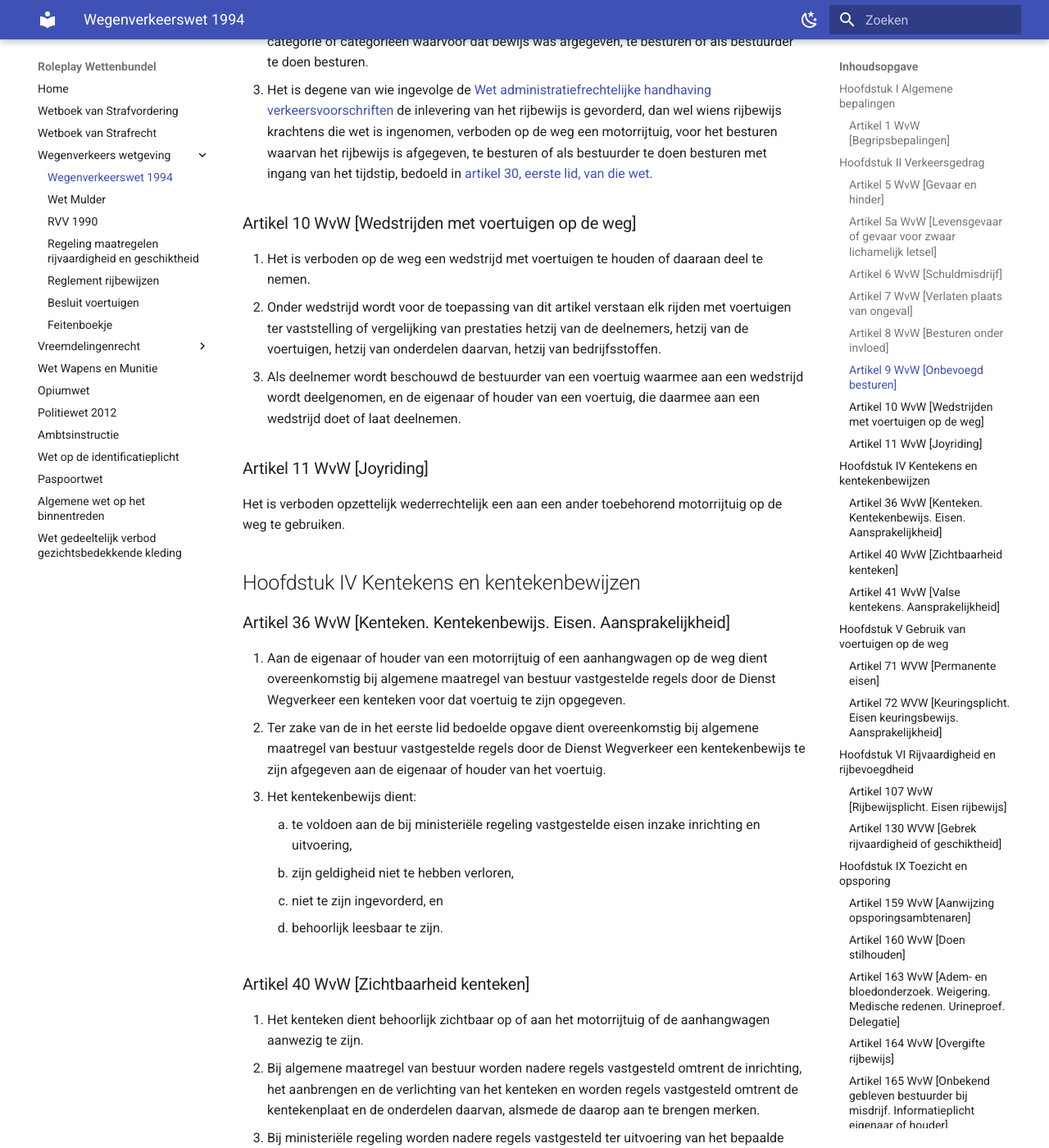
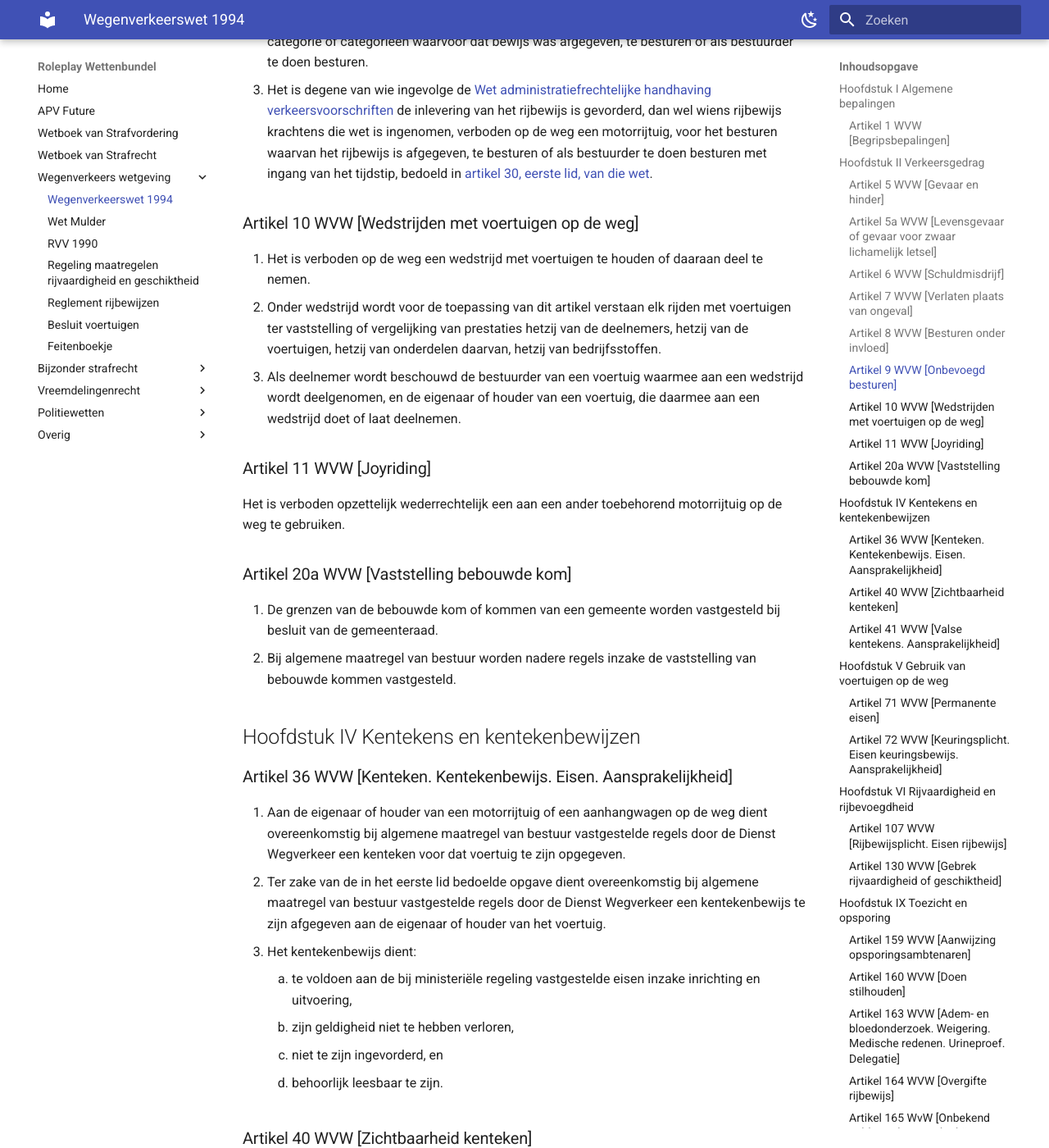
Before and after one commit to EnriqueFernandez20/FutureRP-Wettenbundel, an MkDocs documentation site: the page built from docs/wegenverkeerswet/wegenverkeerswet-1994.md, in a window 1280 px wide and 1400 px high, scrolled down 3399 px. Shown: the whole window at 82% size. Built offline with MkDocs 1.6.1 and Material for MkDocs 9.7.7, drawn with Linux system fonts in a browser that asks for light colours; some of the changed text lies outside the part shown.

```diff
--- /dev/null
+++ b/docs/algemene-plaatselijke-verordening.md
@@ -0,0 +1,34 @@
+# Algemene Plaatselijke Verordening Future
+
+## Hoofdstuk 1 - Algemene Bepalingen
+
+### Artikel 1:1 APV [Algemene Bepalingen]
+
+In deze verordening wordt verstaan onder:
+
+1. openbare plaats: een voor het publiek toegankelijke plaats, waaronder begrepen de weg als bedoeld onder b;
+2. weg: weg, als bedoeld in artikel 1, eerste lid, onder b, van de Wegenverkeerswet 1994;
+3. openbaar water: wateren die voor het publiek bevaarbaar of op andere wijze toegankelijk zijn;
+4. bebouwde kom: de bebouwde kom of kommen waarvan de Gemeenteraad de grenzen heeft vastgesteld overeenkomstig [artikel 20a van de Wegenverkeerswet 1994](./wegenverkeerswet/wegenverkeerswet-1994.md#artikel-20a-wvw-vaststelling-bebouwde-kom) in zijn besluit van [BESLUIT];
+5. Inbrekerswerktuigen: Middelen die bestemd zijn om een inbraak te vergemakkelijken, waaronder lockpicks en breekijzers;
+
+## Artikel 1:2 APV [Opsporing]
+
+Met de opsporing van feiten strafbaar gesteld bij of krachtens deze wet is belast de opsporingsambtenaar zoals bedoeld in [artikel 141 van het Wetboek van Strafvordering](./wetboek-van-strafvordering.md#artikel-141-wvsv-algemene-opsporingsbevoegdheid).
+
+## Hoofdstuk 2 - Openbare orde
+
+### Artikel 2:1 APV [Samenscholing en ongeregeldheden]
+
+1. Het is verboden op een openbare plaats deelte nemen aan een samenscholing, onnodig op te dringen of door uitdagend gedrag aanleiding te geven tot ongeregeldheden, dan welte vechten.
+2. Degene die op een openbare plaats:
+
+    1. aanwezig is bij een voorval waardoor ongeregeldheden ontstaan of dreigen te ontstaan;
+    2. aanwezig is bij een gebeurtenis die aanleiding geeft tot toeloop van publiek waardoor ongeregeldheden ontstaan of dreigen te ontstaan; of
+    3. zich bevindt in of aanwezig is bij een samenscholing;
+
+    is verplicht op bevel van een ambtenaar van de politie zijn weg te vervolgen of zich in de door hem aangewezen richting te verwijderen.
+
+3. Het is verboden zich te begeven of te bevinden op openbare plaatsen die door of vanwege het bevoegd gezag in het belang van de openbare veiligheid of ter voorkoming van wanordelijkheden zijn afgezet.
+4. De burgemeester kan ontheffing verlenen van het in het derde lid gestelde verbod.
+5. Samenscholing wordt gestraft met een gevangenisstraf van ten hoogste 3 maanden of met een geldboete van de 2e categorie.
--- a/docs/wegenverkeerswet/wegenverkeerswet-1994.md
+++ b/docs/wegenverkeerswet/wegenverkeerswet-1994.md
@@ -2,7 +2,7 @@
 
 ## Hoofdstuk I Algemene bepalingen
 
-### Artikel 1 WvW [Begripsbepalingen]
+### Artikel 1 WVW [Begripsbepalingen]
 
 1. In deze wet en de daarop berustende bepalingen wordt, tenzij anders blijkt, verstaan onder:
     1. Onze Minister: Onze Minister van Infrastructuur en Milieu;
@@ -21,11 +21,11 @@
 
 ## Hoofdstuk II Verkeersgedrag
 
-### Artikel 5 WvW [Gevaar en hinder]
+### Artikel 5 WVW [Gevaar en hinder]
 
 Het is een ieder verboden zich zodanig te gedragen dat gevaar op de weg wordt veroorzaakt of kan worden veroorzaakt of dat het verkeer op de weg wordt gehinderd of kan worden gehinderd.
 
-### Artikel 5a WvW [Levensgevaar of gevaar voor zwaar lichamelijk letsel]
+### Artikel 5a WVW [Levensgevaar of gevaar voor zwaar lichamelijk letsel]
 
 1. Het is een ieder verboden opzettelijk zich zodanig in het verkeer te gedragen dat de verkeersregels in ernstige mate worden geschonden, indien daarvan levensgevaar of gevaar voor zwaar lichamelijk letsel voor een ander te duchten is. Als zodanige verkeersgedragingen kunnen de volgende gedragingen worden aangemerkt:
     1. onvoldoende rechts houden op onoverzichtelijke plaatsen;
@@ -43,11 +43,11 @@ Het is een ieder verboden zich zodanig te gedragen dat gevaar op de weg wordt ve
     13. overtreden van andere verkeersregels van soortgelijk belang als die onder a tot en met l genoemd.
 2. Bij de toepassing van het eerste lid wordt mede in aanmerking genomen de mate waarin de verdachte verkeerde in de toestand, bedoeld in artikel 8, eerste, tweede, derde, vierde of vijfde lid.
 
-### Artikel 6 WvW [Schuldmisdrijf]
+### Artikel 6 WVW [Schuldmisdrijf]
 
 Het is een ieder die aan het verkeer deelneemt verboden zich zodanig te gedragen dat een aan zijn schuld te wijten verkeersongeval plaatsvindt waardoor een ander wordt gedood of waardoor een ander zwaar lichamelijk letsel wordt toegebracht of zodanig lichamelijk letsel dat daaruit tijdelijke ziekte of verhindering in de uitoefening van de normale bezigheden ontstaat.
 
-### Artikel 7 WvW [Verlaten plaats van ongeval]
+### Artikel 7 WVW [Verlaten plaats van ongeval]
 
 1. Het is degene die bij een verkeersongeval is betrokken of door wiens gedraging een verkeersongeval is veroorzaakt, verboden de plaats van het ongeval te verlaten indien:
     1. bij dat ongeval, naar hij weet of redelijkerwijs moet vermoeden, een ander is gedood dan wel letsel aan een ander is toegebracht;
@@ -55,32 +55,37 @@ Het is een ieder die aan het verkeer deelneemt verboden zich zodanig te gedragen
     3. daardoor, naar hij weet of redelijkerwijs moet vermoeden, een ander aan wie bij dat ongeval letsel is toegebracht, in hulpeloze toestand wordt achtergelaten.
 2. Het eerste lid, aanhef en onderdelen a en b, is niet van toepassing op degene die op de plaats van het ongeval behoorlijk de gelegenheid heeft geboden tot vaststelling van zijn identiteit en, voor zover hij een motorrijtuig bestuurde, tevens van de identiteit van dat motorrijtuig.
 
-### Artikel 8 WvW [Besturen onder invloed]
+### Artikel 8 WVW [Besturen onder invloed]
 
 1. Het is een ieder verboden een voertuig te besturen, als bestuurder te doen besturen of als begeleider op te treden, terwijl hij verkeert onder zodanige invloed van een stof, waarvan hij weet of redelijkerwijs moet weten, dat het gebruik daarvan — al dan niet in combinatie met het gebruik van een andere stof — de rijvaardigheid kan verminderen, dat hij niet tot behoorlijk besturen of tot behoorlijk te begeleiden in staat moet worden geacht.
 2. Het is een ieder verboden een voertuig te besturen, als bestuurder te doen besturen of als begeleider op te treden na zodanig gebruik van alcoholhoudende drank, dat:
     1. het alcoholgehalte in zijn adem bij een onderzoek hoger blijkt te zijn dan 220 microgram alcohol per liter uitgeademde lucht, dan wel
     2. het alcoholgehalte in zijn bloed bij een onderzoek hoger blijkt te zijn dan 0,5 milligram alcohol per milliliter bloed.
 
-### Artikel 9 WvW [Onbevoegd besturen]
+### Artikel 9 WVW [Onbevoegd besturen]
 
 1. Het is degene die weet of redelijkerwijs moet weten dat hem bij rechterlijke uitspraak of strafbeschikking de bevoegdheid tot het besturen van motorrijtuigen is ontzegd, verboden gedurende de tijd dat hem die bevoegdheid is ontzegd, op de weg een motorrijtuig te besturen of als bestuurder te doen besturen.
 2. Het is degene van wie ingevolge [artikel 164](#artikel-164-wvw-overgifte-rijbewijs) de overgifte van een op zijn naam gesteld rijbewijs, een hem door het daartoe bevoegde gezag buiten Nederland afgegeven rijbewijs of een internationaal rijbewijs is gevorderd, dan wel van wie zodanig bewijs is ingevorderd en aan wie dat bewijs niet is teruggegeven, verboden op de weg een motorrijtuig van de categorie of categorieën waarvoor dat bewijs was afgegeven, te besturen of als bestuurder te doen besturen.
 3. Het is degene van wie ingevolge de [Wet administratiefrechtelijke handhaving verkeersvoorschriften](wet-mulder.md) de inlevering van het rijbewijs is gevorderd, dan wel wiens rijbewijs krachtens die wet is ingenomen, verboden op de weg een motorrijtuig, voor het besturen waarvan het rijbewijs is afgegeven, te besturen of als bestuurder te doen besturen met ingang van het tijdstip, bedoeld in [artikel 30, eerste lid, van die wet](./wet-mulder.md#artikel-30-wahv).
 
-### Artikel 10 WvW [Wedstrijden met voertuigen op de weg]
+### Artikel 10 WVW [Wedstrijden met voertuigen op de weg]
 
 1. Het is verboden op de weg een wedstrijd met voertuigen te houden of daaraan deel te nemen.
 2. Onder wedstrijd wordt voor de toepassing van dit artikel verstaan elk rijden met voertuigen ter vaststelling of vergelijking van prestaties hetzij van de deelnemers, hetzij van de voertuigen, hetzij van onderdelen daarvan, hetzij van bedrijfsstoffen.
 3. Als deelnemer wordt beschouwd de bestuurder van een voertuig waarmee aan een wedstrijd wordt deelgenomen, en de eigenaar of houder van een voertuig, die daarmee aan een wedstrijd doet of laat deelnemen.
 
-### Artikel 11 WvW [Joyriding]
+### Artikel 11 WVW [Joyriding]
 
 Het is verboden opzettelijk wederrechtelijk een aan een ander toebehorend motorrijtuig op de weg te gebruiken.
 
+
+### Artikel 20a WVW [Vaststelling bebouwde kom]
+1. De grenzen van de bebouwde kom of kommen van een gemeente worden vastgesteld bij besluit van de gemeenteraad.
+2. Bij algemene maatregel van bestuur worden nadere regels inzake de vaststelling van bebouwde kommen vastgesteld.
+
 ## Hoofdstuk IV Kentekens en kentekenbewijzen
 
-### Artikel 36 WvW [Kenteken. Kentekenbewijs. Eisen. Aansprakelijkheid]
+### Artikel 36 WVW [Kenteken. Kentekenbewijs. Eisen. Aansprakelijkheid]
 
 1. Aan de eigenaar of houder van een motorrijtuig of een aanhangwagen op de weg dient overeenkomstig bij algemene maatregel van bestuur vastgestelde regels door de Dienst Wegverkeer een kenteken voor dat voertuig te zijn opgegeven.
 2. Ter zake van de in het eerste lid bedoelde opgave dient overeenkomstig bij algemene maatregel van bestuur vastgestelde regels door de Dienst Wegverkeer een kentekenbewijs te zijn afgegeven aan de eigenaar of houder van het voertuig.
@@ -90,7 +95,7 @@ Het is verboden opzettelijk wederrechtelijk een aan een ander toebehorend motorr
     3. niet te zijn ingevorderd, en
     4. behoorlijk leesbaar te zijn.
 
-### Artikel 40 WvW [Zichtbaarheid kenteken]
+### Artikel 40 WVW [Zichtbaarheid kenteken]
 
 1. Het kenteken dient behoorlijk zichtbaar op of aan het motorrijtuig of de aanhangwagen aanwezig te zijn.
 2. Bij algemene maatregel van bestuur worden nadere regels vastgesteld omtrent de inrichting, het aanbrengen en de verlichting van het kenteken en worden regels vastgesteld omtrent de kentekenplaat en de onderdelen daarvan, alsmede de daarop aan te brengen merken.
@@ -99,7 +104,7 @@ Het is verboden opzettelijk wederrechtelijk een aan een ander toebehorend motorr
     1. voor zover het betreft een motorrijtuig, de eigenaar of houder die het motorrijtuig op de weg laat staan of daarmee over de weg laat rijden, alsmede in het geval dat met dat motorrijtuig over de weg wordt gereden, de bestuurder, en
     2. voor zover het betreft een aanhangwagen, de eigenaar of houder die de aanhangwagen op de weg laat staan of deze met een motorrijtuig over de weg laat voortbewegen, alsmede in het geval dat de aanhangwagen met een motorrijtuig over de weg wordt voortbewogen, de bestuurder van dat motorrijtuig.
 
-### Artikel 41 WvW [Valse kentekens. Aansprakelijkheid]
+### Artikel 41 WVW [Valse kentekens. Aansprakelijkheid]
 
 1. Het is verboden:
     1. op een motorrijtuig of een aanhangwagen enig teken of middel aan te brengen of te doen aanbrengen met het oogmerk de herkenning, daaronder begrepen de herkenning met behulp van technische voorzieningen, van het ingevolge [artikel 40](#artikel-40-wvw-zichtbaarheid-kenteken) gevoerde kenteken te bemoeilijken;
@@ -128,7 +133,7 @@ Het is verboden opzettelijk wederrechtelijk een aan een ander toebehorend motorr
 
 ## Hoofdstuk VI Rijvaardigheid en rijbevoegdheid
 
-### Artikel 107 WvW [Rijbewijsplicht. Eisen rijbewijs]
+### Artikel 107 WVW [Rijbewijsplicht. Eisen rijbewijs]
 
 1. Aan de bestuurder van een motorrijtuig op de weg dient door de daartoe bevoegde autoriteit een rijbewijs te zijn afgegeven voor het besturen van motorrijtuigen van de categorie waartoe dat motorrijtuig behoort.
 2. Het rijbewijs dient:
@@ -144,14 +149,14 @@ Het is verboden opzettelijk wederrechtelijk een aan een ander toebehorend motorr
 
 ## Hoofdstuk IX Toezicht en opsporing
 
-### Artikel 159 WvW [Aanwijzing opsporingsambtenaren]
+### Artikel 159 WVW [Aanwijzing opsporingsambtenaren]
 
 1. Met de opsporing van de feiten, strafbaar gesteld bij of krachtens deze wet, zijn belast:
     1. de in de [artikelen 141](wetboek-van-strafvordering.md#artikel-141-wvsv-algemene-opsporingsbevoegdheid) en 142 van het Wetboek van Strafvordering bedoelde personen;
     2. de bij algemene maatregel van bestuur aangewezen ambtenaren van de Rijksbelastingdienst, van de Rijks- en de provinciale waterstaat, van de Dienst Wegverkeer en van de verkeersinspecties, een en ander voor zover bij die algemene maatregel van bestuur is bepaald;
     3. de in de artikelen 87 en 89 van de Wet personenvervoer 2000 bedoelde personen, voor zover het betreft de eisen die met betrekking tot voertuigen als bedoeld in die wet worden gesteld bij of krachtens deze wet.
 
-### Artikel 160 WvW [Doen stilhouden]
+### Artikel 160 WVW [Doen stilhouden]
 
 1. Op de eerste vordering van de in [artikel 159](#artikel-159-wvw-aanwijzing-opsporingsambtenaren) bedoelde personen is de bestuurder van een motorrijtuig verplicht dat motorrijtuig te doen stilhouden alsmede de volgende bewijzen behoorlijk ter inzage af te geven:
     1. het kentekenbewijs, en, indien met het motorrijtuig een aanhangwagen wordt voortbewogen, het kentekenbewijs van de aanhangwagen;
@@ -164,7 +169,7 @@ Het is verboden opzettelijk wederrechtelijk een aan een ander toebehorend motorr
     2. een voorlopig onderzoek van uitgeademde lucht, ter vaststelling van een mogelijke overtreding van [artikel 8, tweede of derde lid](#artikel-8-wvw-besturen-onder-invloed), of
     3. een onderzoek van speeksel, ter vaststelling van een mogelijke overtreding van [artikel 8, vijfde lid](#artikel-8-wvw-besturen-onder-invloed), alsmede de aanwijzingen die die persoon in dat kader geeft, op te volgen.
 
-### Artikel 163 WvW [Adem- en bloedonderzoek. Weigering. Medische redenen. Urineproef. Delegatie]
+### Artikel 163 WVW [Adem- en bloedonderzoek. Weigering. Medische redenen. Urineproef. Delegatie]
 
 1. Bij verdenking dat de bestuurder van een voertuig heeft gehandeld in strijd met [artikel 8](#artikel-8-wvw-besturen-onder-invloed), kan de opsporingsambtenaar hem bevelen zijn medewerking te verlenen aan een onderzoek als bedoeld in [artikel 8, tweede lid, onderdeel a](#artikel-8-wvw-besturen-onder-invloed).
 2. De bestuurder aan wie het in het eerste lid bedoelde bevel is gegeven, is verplicht ademlucht te blazen in een voor het onderzoek bestemd apparaat en gevolg te geven aan alle door de opsporingsambtenaar ten dienste van het onderzoek gegeven aanwijzingen.
@@ -173,7 +178,7 @@ Het is verboden opzettelijk wederrechtelijk een aan een ander toebehorend motorr
 5. Indien de bestuurder zijn op grond van het vierde lid gevraagde toestemming niet verleent, kan de officier van justitie, een hulpofficier van justitie of een van de daartoe bij regeling van Onze Minister van Veiligheid en Justitie aangewezen ambtenaren van politie, aangesteld voor de uitvoering van de politietaak, hem bevelen zich te onderwerpen aan een bloedonderzoek.
 6. De bestuurder wie is bevolen zich aan een bloedonderzoek te onderwerpen, is verplicht aan dit bevel gevolg te geven en zijn medewerking te verlenen. Hem wordt door een arts of een verpleegkundige zoveel bloed afgenomen als voor het onderzoek noodzakelijk is.
 
-### Artikel 164 WvW [Overgifte rijbewijs]
+### Artikel 164 WVW [Overgifte rijbewijs]
 
 1. Op de eerste vordering van de in [artikel 159](#artikel-159-wvw-aanwijzing-opsporingsambtenaren), onderdelen a en b, bedoelde personen is de bestuurder van een motorrijtuig, tegen wie door een van die personen proces-verbaal wordt opgemaakt ter zake van overtreding van een bij of krachtens deze wet vastgesteld voorschrift, verplicht tot overgifte van het hem afgegeven rijbewijs dan wel het hem door het daartoe bevoegde gezag buiten Nederland afgegeven rijbewijs en, indien hem daar een internationaal rijbewijs is afgegeven, dat bewijs.
 2. De in het eerste lid bedoelde vordering wordt gedaan in geval van overtreding van:
@@ -191,7 +196,7 @@ Het is verboden opzettelijk wederrechtelijk een aan een ander toebehorend motorr
 
 ## Hoofdstuk XI Strafbepalingen
 
-### Artikel 175 WvW [Strafbedreiging tzv art. 6]
+### Artikel 175 WVW [Strafbedreiging tzv art. 6]
 
 1. Overtreding van [artikel 6](#artikel-6-wvw-schuldmisdrijf) wordt gestraft met:
     1. gevangenisstraf van ten hoogste 36 maanden of geldboete van de vierde categorie, indien het een ongeval betreft waardoor een ander wordt gedood;
@@ -202,7 +207,7 @@ Het is verboden opzettelijk wederrechtelijk een aan een ander toebehorend motorr
        Van roekeloosheid is in elk geval sprake als het gedrag tevens als een overtreding van [artikel 5a, eerste lid](#artikel-5a-wvw-levensgevaar-of-gevaar-voor-zwaar-lichamelijk-letsel), kan worden aangemerkt.
 3. Indien de schuldige verkeerde in de toestand, bedoeld in [artikel 8, eerste, tweede, derde, vierde of vijfde lid](#artikel-8-wvw-besturen-onder-invloed), dan wel na het feit niet heeft voldaan aan een bevel, gegeven krachtens [artikel 163, tweede, zesde, zevende of negende lid](#artikel-163-wvw-adem--en-bloedonderzoek-weigering-medische-redenen-urineproef-delegatie), kunnen de in het eerste en tweede lid bepaalde gevangenisstraffen met de helft worden verhoogd.
 
-### Artikel 176 WvW [Strafbedreiging art. 5a]
+### Artikel 176 WVW [Strafbedreiging art. 5a]
 
 1. Overtreding van [artikel 5a](#artikel-5a-wvw-levensgevaar-of-gevaar-voor-zwaar-lichamelijk-letsel) wordt gestraft met gevangenisstraf van ten hoogste 24 maanden of geldboete van de vierde categorie.
 2. Overtreding van de [artikelen 7, eerste lid, onderdelen a en c](#artikel-7-wvw-verlaten-plaats-van-ongeval), [8](#artikel-8-wvw-besturen-onder-invloed) en [9, eerste, tweede, vierde, vijfde, zevende en negende lid](#artikel-9-wvw-onbevoegd-besturen) wordt gestraft met een gevangenisstraf van ten hoogste 12 maanden of een geldboete van de vierde categorie.
@@ -210,7 +215,7 @@ Het is verboden opzettelijk wederrechtelijk een aan een ander toebehorend motorr
 4. Overtreding van [artikel 11](#artikel-11-wvw-joyriding) wordt gestraft met gevangenisstraf van ten hoogste zes maanden of geldboete van de derde categorie.
 5. Overtreding van de [artikelen 7, eerste lid, onderdeel b](#artikel-7-wvw-verlaten-plaats-van-ongeval), [41, eerste lid, onderdelen a en b](#artikel-41-wvw-valse-kentekens-aansprakelijkheid), 51, eerste lid, 61, eerste lid, onderdeel c, 74, 114, 151j, 162, derde en vierde lid, [163, tweede, zesde, zevende en negende lid](#artikel-163-wvw-adem--en-bloedonderzoek-weigering-medische-redenen-urineproef-delegatie) en van de in artikel 4, tweede en vijfde lid, bedoelde regels voor zover het betreft een verbod tot het gebruik van verlichting, wordt gestraft met gevangenisstraf van ten hoogste drie maanden of geldboete van de derde categorie.
 
-### Artikel 177 WvW [Overtredingen]
+### Artikel 177 WVW [Overtredingen]
 
 1. Overtreding van de [artikelen 5](#artikel-5-wvw-gevaar-en-hinder) en [107, eerste en tweede lid](#artikel-107-wvw-rijbewijsplicht-eisen-rijbewijs), wordt gestraft met hechtenis van ten hoogste zes maanden of geldboete van de derde categorie.
 2. Overtreding van:
@@ -220,7 +225,7 @@ Het is verboden opzettelijk wederrechtelijk een aan een ander toebehorend motorr
     4. het bepaalde krachtens deze wet, voor zover die overtreding uitdrukkelijk als strafbaar feit is aangemerkt, wordt gestraft met hechtenis van ten hoogste twee maanden of geldboete van de tweede categorie.
 3. Overtreding van de artikelen 61e, 66, 66e, 70g, 89, 96, 104 en 106b wordt gestraft met geldboete van de derde categorie.
 
-### Artikel 178 WvW [Delictsclassificatie]
+### Artikel 178 WVW [Delictsclassificatie]
 
 1. De in de [artikelen 175](#artikel-175-wvw-strafbedreiging-tzv-art-6) en [176](#artikel-176-wvw-strafbedreiging-art-5a) strafbaar gestelde feiten zijn misdrijven.
 2. De in [artikel 177](#artikel-177-wvw-overtredingen) strafbaar gestelde feiten zijn overtredingen.
--- a/mkdocs.yml
+++ b/mkdocs.yml
@@ -24,6 +24,7 @@ extra_javascript:
   - javascripts/headercopy.js
 nav:
   - Home: 'index.md'
+  - APV Future: 'algemene-plaatselijke-verordening.md'
   - Wetboek van Strafvordering: 'wetboek-van-strafvordering.md'
   - Wetboek van Strafrecht: 'wetboek-van-strafrecht.md'
   - Wegenverkeers wetgeving:
@@ -34,14 +35,18 @@ nav:
     - Reglement rijbewijzen: 'wegenverkeerswet/reglement-rijbewijzen.md'
     - Besluit voertuigen: 'wegenverkeerswet/besluit-voertuigen.md'
     - Feitenboekje: 'wegenverkeerswet/feitenboekje.md'
+  - Bijzonder strafrecht:
+    - Wet Wapens en Munitie: 'wet-wapens-en-munitie.md'
+    - Opiumwet: 'opiumwet.md'
   - Vreemdelingenrecht:
     - Vreemdelingenwet 2000: 'vreemdelingenrecht/vreemdelingenwet.md'
     - Vreemdelingenbesluit 2000: 'vreemdelingenrecht/vreemdelingenbesluit.md'
-  - Wet Wapens en Munitie: 'wet-wapens-en-munitie.md'
-  - Opiumwet: 'opiumwet.md'
-  - Politiewet 2012: 'politiewet-2012.md'
-  - Ambtsinstructie: 'ambtsinstructie.md'
-  - Wet op de identificatieplicht: 'wet-op-de-identificatieplicht.md'
-  - Paspoortwet: 'paspoortwet.md'
-  - Algemene wet op het binnentreden: 'algemene-wet-op-het-binnentreden.md'
-  - Wet gedeeltelijk verbod gezichtsbedekkende kleding: 'wet-gedeeltelijk-verbod-gezichtsbedekkende-kleding.md'
+  - Politiewetten:
+    - Politiewet 2012: 'politiewet-2012.md'
+    - Ambtsinstructie: 'ambtsinstructie.md'
+  - Overig:
+    - Algemene wet bestuursrecht: 'algemene-wet-bestuursrecht.md'
+    - Wet op de identificatieplicht: 'wet-op-de-identificatieplicht.md'
+    - Paspoortwet: 'paspoortwet.md'
+    - Algemene wet op het binnentreden: 'algemene-wet-op-het-binnentreden.md'
+    - Wet gedeeltelijk verbod gezichtsbedekkende kleding: 'wet-gedeeltelijk-verbod-gezichtsbedekkende-kleding.md'
```
Also changed, not shown: docs/algemene-douanewet.md (added, +77 -0 lines), docs/besluit-kvk-inzake-bedrijfsvoering.md (added, +229 -0 lines), docs/wegenverkeerswet/rvv-1990.md (+3 -13 lines).
